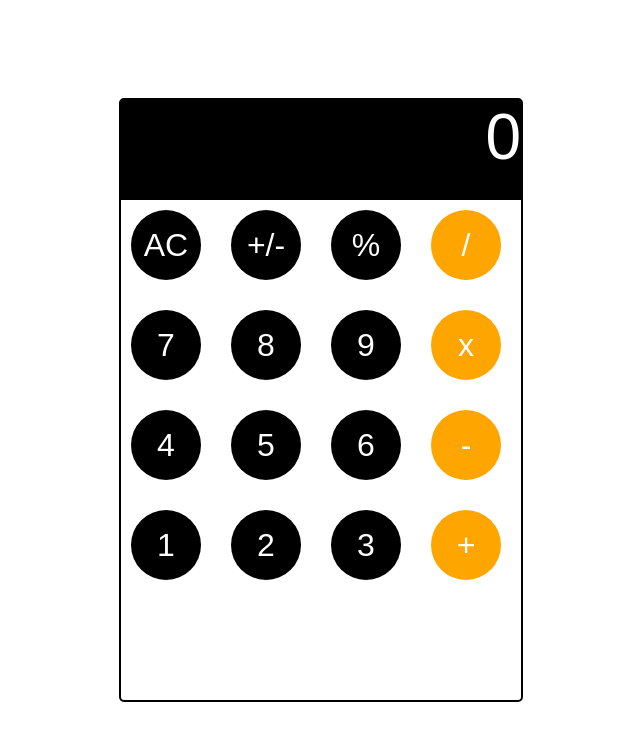
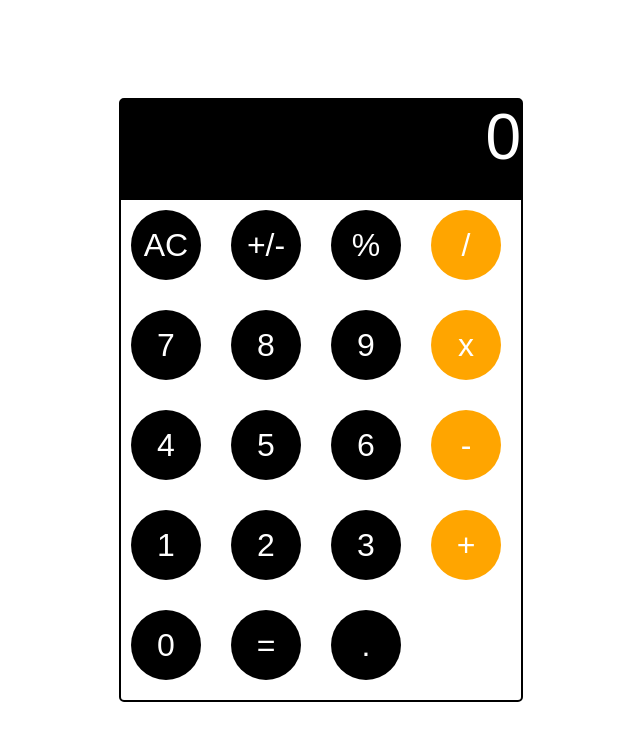
Before and after one commit to Ganzorig2022/JS-mini-projects, a plain HTML site: page 20220426_calculator/calc.html in a window 1280 px wide. Shown: the whole page, without its empty margins (319-959 px from the left). Drawn offline with Linux system fonts and the light colour scheme; a web font is replaced by a local one.

Commit message:
Update calc.html

```diff
--- a/20220426_calculator/calc.html
+++ b/20220426_calculator/calc.html
@@ -28,6 +28,9 @@
       <button class="box number">2</button>
       <button class="box number">3</button>
       <button class="box vertical operator">+</button>
+      <button class="box number zero">0</button>
+      <button class="box equal">=</button>
+      <button class="box float">.</button>
     </div>
     <script src="calc.js"></script>
   </body>
```
